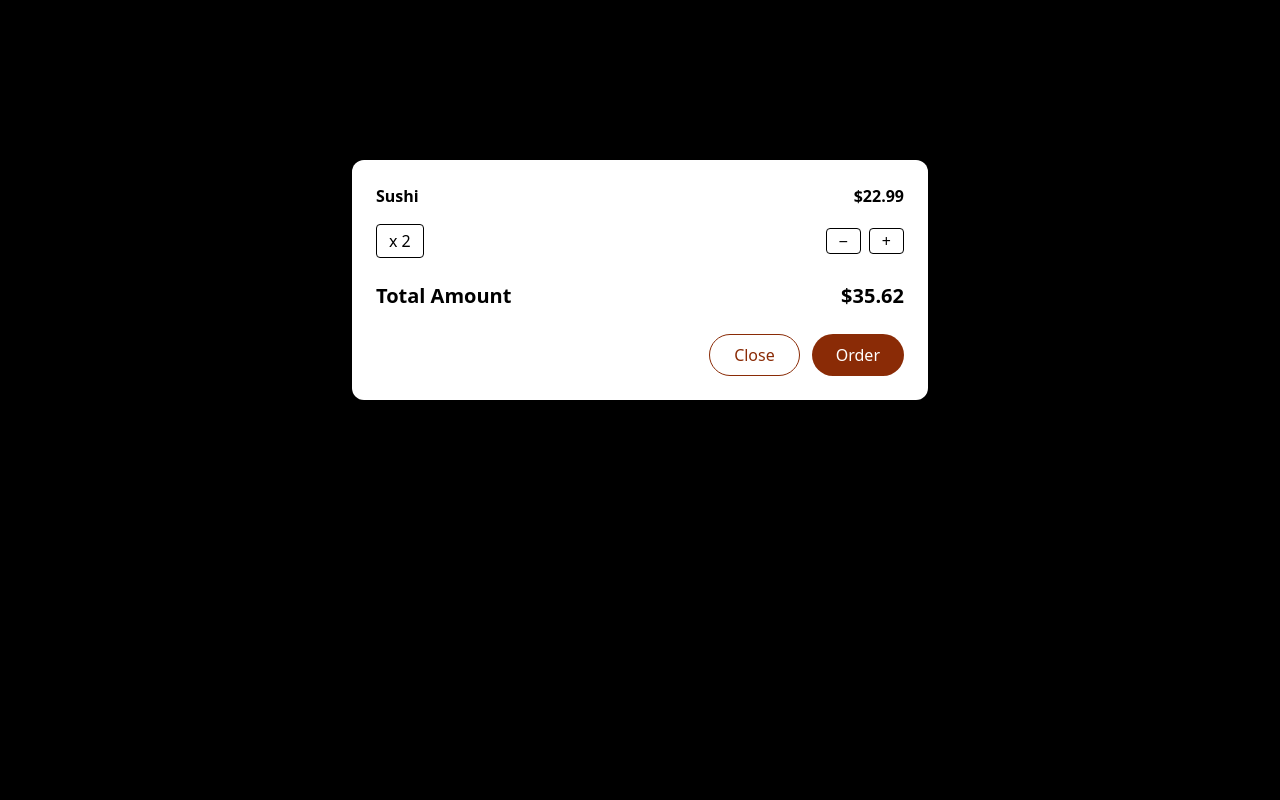
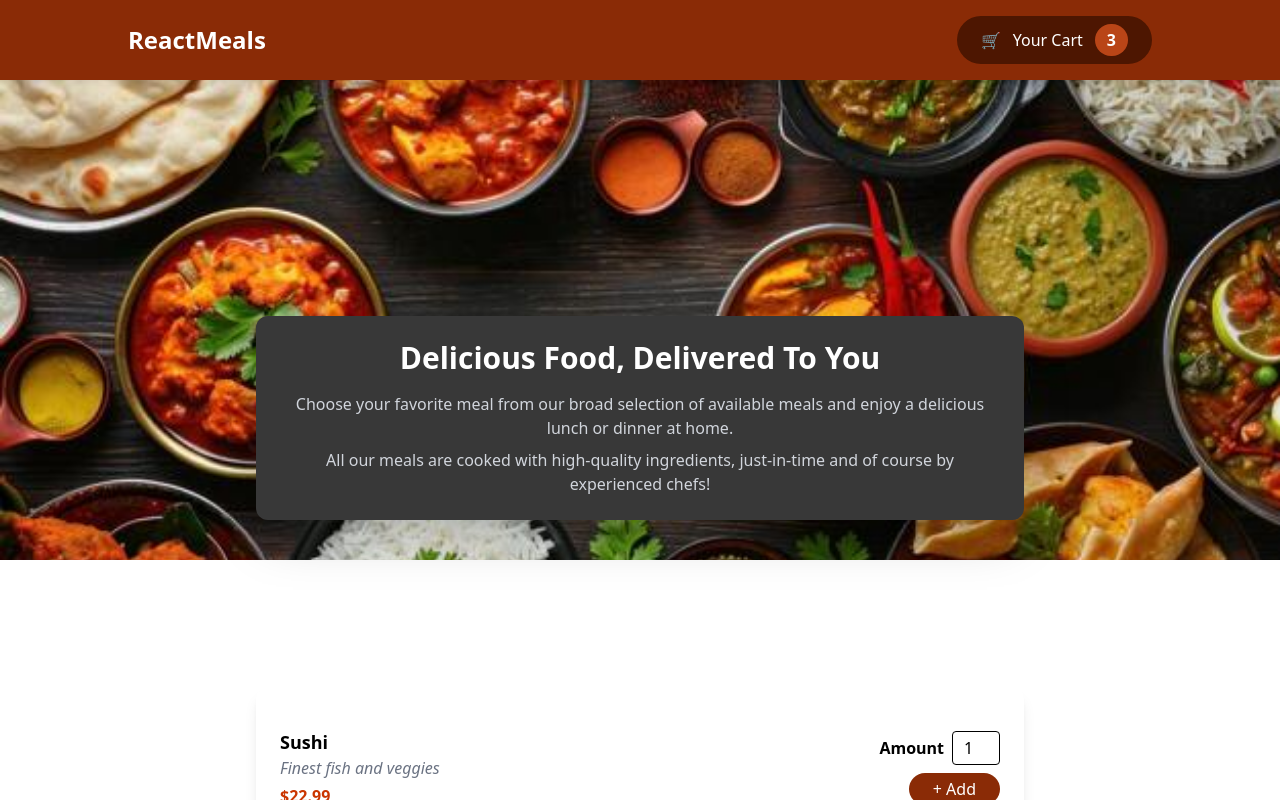
Before and after one commit to Kayathri-maths/restaurant_app, a React (Vite) app: page / in a window 1280 px wide. Shown: the top 800 px of the page. Built offline with nearby package versions, Linux system fonts and the light colour scheme.

Commit message:
Implement cart functionality with modal integration and event handlers

```diff
--- a/src/App.jsx
+++ b/src/App.jsx
@@ -1,13 +1,24 @@
-import Cart from "./components/Cart/Cart";
+import { useState } from "react";
 import Header from "./components/Layout/Header";
 import Hero from "./components/Layout/Hero";
 import Meals from "./components/Meals/Meals";
+import Cart from "./components/Cart/Cart";
 
 function App() {
+  const [cartIsShown, setCartIsShown] = useState(false);
+
+  const showCartHandler = () => {
+    setCartIsShown(true);
+  };
+
+  const hideCartHandler = () => {
+    setCartIsShown(false);
+  };
+
   return (
     <>
-      <Cart />
-      <Header />
+      {cartIsShown && <Cart onClose={hideCartHandler} />}
+      <Header onShowCart={showCartHandler} />
       <Hero />
       <Meals />
     </>
--- a/src/components/Cart/Cart.jsx
+++ b/src/components/Cart/Cart.jsx
@@ -1,10 +1,10 @@
 import Modal from "../UI/Modal";
 
-const Cart = () => {
+const Cart = ({ onClose }) => {
   return (
-    <Modal>
+    <Modal onClose={onClose}>
       <div>
-        {/* Hardcoded item */}
+        {/* Item */}
         <div className="flex justify-between mb-4">
           <h2 className="font-bold">Sushi</h2>
           <span className="font-bold">$22.99</span>
@@ -26,7 +26,10 @@ const Cart = () => {
 
         {/* Buttons */}
         <div className="flex justify-end gap-3">
-          <button className="border border-[#8a2b06] text-[#8a2b06] px-6 py-2 rounded-full hover:bg-gray-100">
+          <button
+            onClick={onClose}
+            className="border border-[#8a2b06] text-[#8a2b06] px-6 py-2 rounded-full hover:bg-gray-100"
+          >
             Close
           </button>
 
--- a/src/components/Layout/Header.jsx
+++ b/src/components/Layout/Header.jsx
@@ -1,12 +1,15 @@
-const Header = () => {
+const Header = ({ onShowCart }) => {
   return (
     <header className="fixed top-0 left-0 w-full h-20 bg-[#8a2b06] text-white flex justify-between items-center px-[10%] shadow-lg z-10">
       <h1 className="text-2xl font-bold">ReactMeals</h1>
 
-      <button className="flex items-center gap-3 bg-[#4d1601] px-6 py-2 rounded-full hover:bg-[#2c0d00] transition">
+      <button
+        onClick={onShowCart}
+        className="flex items-center gap-3 bg-[#4d1601] px-6 py-2 rounded-full hover:bg-[#2c0d00] transition"
+      >
         <span>🛒</span>
         <span>Your Cart</span>
-        <span className="bg-[#b94517] px-3 py-1 rounded-full font-bold">0</span>
+        <span className="bg-[#b94517] px-3 py-1 rounded-full font-bold">3</span>
       </button>
     </header>
   );
--- a/src/components/UI/Modal.jsx
+++ b/src/components/UI/Modal.jsx
@@ -1,8 +1,11 @@
 import ReactDOM from "react-dom";
 
-const Backdrop = () => {
+const Backdrop = ({ onClose }) => {
   return (
-    <div className="fixed top-0 left-0 w-full h-screen bg-black bg-opacity-75 z-20"></div>
+    <div
+      onClick={onClose}
+      className="fixed top-0 left-0 w-full h-screen bg-black bg-opacity-75 z-20"
+    ></div>
   );
 };
 
@@ -16,10 +19,10 @@ const ModalOverlay = ({ children }) => {
 
 const portalElement = document.getElementById("overlays");
 
-const Modal = ({ children }) => {
+const Modal = ({ children, onClose }) => {
   return (
     <>
-      {ReactDOM.createPortal(<Backdrop />, portalElement)}
+      {ReactDOM.createPortal(<Backdrop onClose={onClose} />, portalElement)}
       {ReactDOM.createPortal(
         <ModalOverlay>{children}</ModalOverlay>,
         portalElement
```
